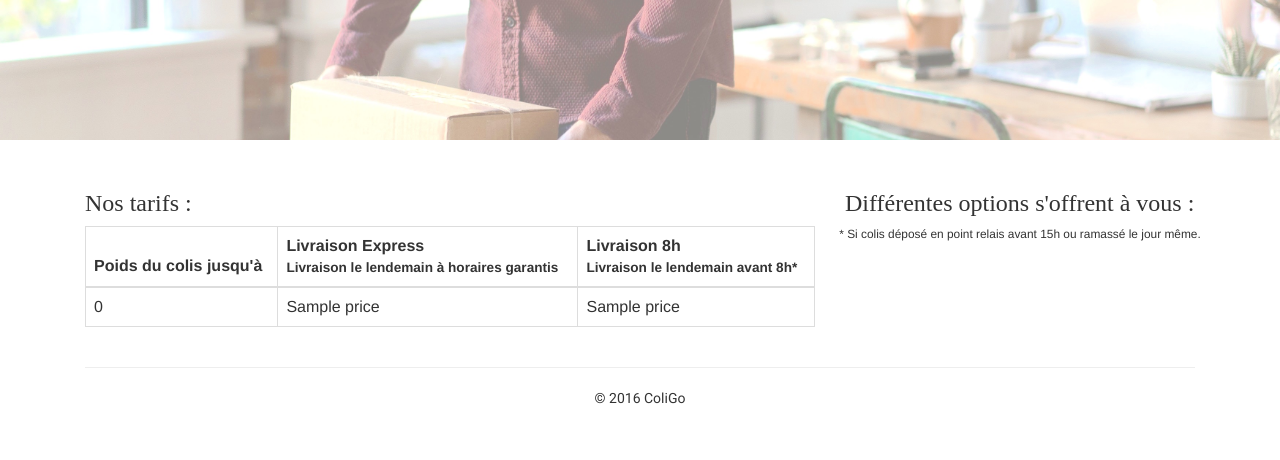
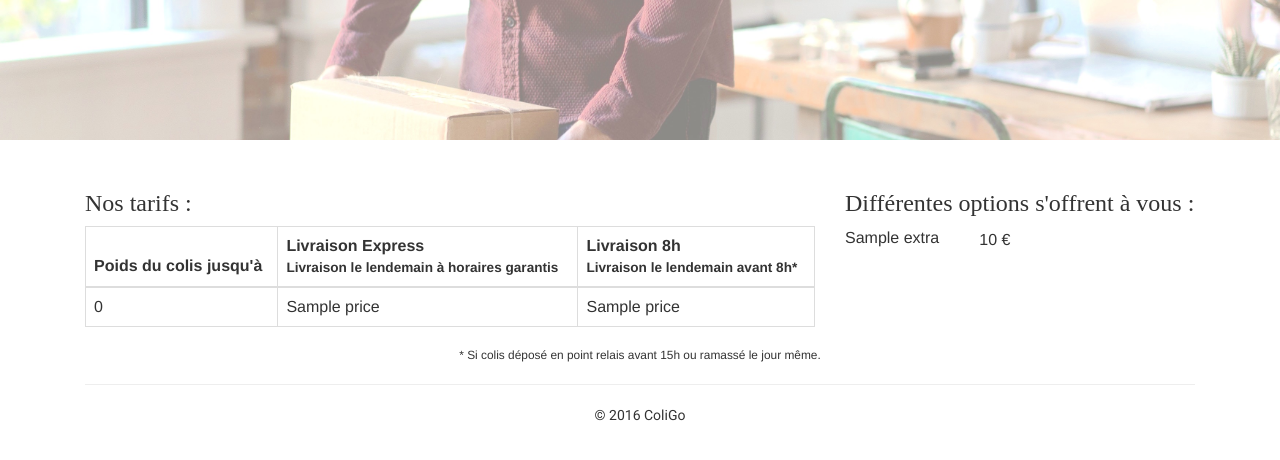
Before and after one commit to MarionLeHerisson/ColiGo, a PHP site: the page made by Application/View/envoyer.php in a window 1280 px wide. Shown: the part 50-510 px from the top of the page. Run offline with PHP 8.4, Linux system fonts and the light colour scheme; the template is opened without the code that fills it: most values are stand-ins (such as "Sample title", 1, 10 or a date in 2020); some libraries are stand-ins or nearby versions.

Commit message:
amelioration base, page envoi colis client (wip)

```diff
--- a/Application/View/envoyer.php
+++ b/Application/View/envoyer.php
@@ -23,6 +23,10 @@
             <?php
 
             foreach($prices as $key => $price) {
+
+                if(!isset($price[2])) {$price[2] = '';}
+                if(!isset($price[1])) {$price[1] = '';}
+
                 echo '<tr>
                     <td>' . $key . '</td>
                     <td>' . $price[2] . '</td>
@@ -37,9 +41,23 @@
 
     <div class="col-md-4">
         <h3 class="pull-left">Différentes options s'offrent à vous :</h3>
+        <table class="extra-prices-table table-responsive">
+            <tbody>
+            <?php
+
+            foreach($extras as $extra) {
+                echo '<tr>
+                        <td> ' . $extra['label'] . ' </td>
+                        <td class="tr-extra-prices"> ' . $extra['price'] . ' €</td>
+                    </tr>';
+            }
+// TODO : bulles informatives (hover ou clic) pour chaque extra
+            ?>
+            </tbody>
+        </table>
     </div>
 
-    <small>* Si colis déposé en point relais avant 15h ou ramassé le jour même.</small>
+    <small class="col-md-12">* Si colis déposé en point relais avant 15h ou ramassé le jour même.</small>
 
 <?php
 // TODO : Utiliser depot.php en changeant la phrase 'informations clients' par 'vos infos' etc
--- a/Application/View/send_track_find.php
+++ b/Application/View/send_track_find.php
@@ -3,7 +3,7 @@
         <img class="img-circle" src="Medias/avion-papier.jpg" width="140" height="140">
         <h3>Envoyer un colis</h3>
         <p>Accéder à nos tarifs et aux étapes de l'envoi de votre colis.</p>
-        <p><a class="btn btn-default" href="depot_client" role="button">En savoir plus</a></p>
+        <p><a class="btn btn-default" href="envoyer" role="button">En savoir plus</a></p>
     </div>
 
     <div class="col-md-4">
--- a/www/SQL/baseCreation.sql
+++ b/www/SQL/baseCreation.sql
@@ -9,7 +9,7 @@ CREATE TABLE ParcelStatus(
 CREATE TABLE Extra(
 	id INT NOT NULL AUTO_INCREMENT,
 	label VARCHAR(50) NOT NULL,
-	price FLOAT NOT NULL,
+	price DECIMAL(10,2) NOT NULL,
 
 	PRIMARY KEY (id)
 );
@@ -69,7 +69,7 @@ CREATE TABLE Orders (
 	id INT NOT NULL AUTO_INCREMENT,
 	departure_address INT NOT NULL,
 	arrival_address INT NOT NULL,
-	total_price FLOAT NOT NULL,
+	total_price DECIMAL(10,2) NOT NULL,
 	order_date TIMESTAMP NOT NULL,
 	ordered_from INT,
 	ordered_by INT NOT NULL,
--- a/www/SQL/references.sql
+++ b/www/SQL/references.sql
@@ -33,8 +33,8 @@ VALUES
 -- TODO : fret --
 
 INSERT INTO Extra(label, price)
-VALUES ('papier bulles', 0.60),
-	('papier de soie', 0.40),
+VALUES ('papier bulles', 0.40),
+	('papier de soie', 0.60),
 	('papier craft', 0.20),
 	('polystirene', 0.30),
 	('ramassage domicile', 8.0),
--- a/www/css/style.css
+++ b/www/css/style.css
@@ -90,6 +90,12 @@ h1, p {
 	position: absolute;
 }
 
+/* ENVOYER */
+.tr-extra-prices {
+    padding-top: 5px;
+    padding-left: 40px;
+}
+
 @media (min-width: 768px) {
 	.featurette-heading {
 		font-size: 50px;
```
Also changed, not shown: Application/Controller/envoyerController.php (+6 -2 lines), Application/Model/extraModel.php (+12 -0 lines).
